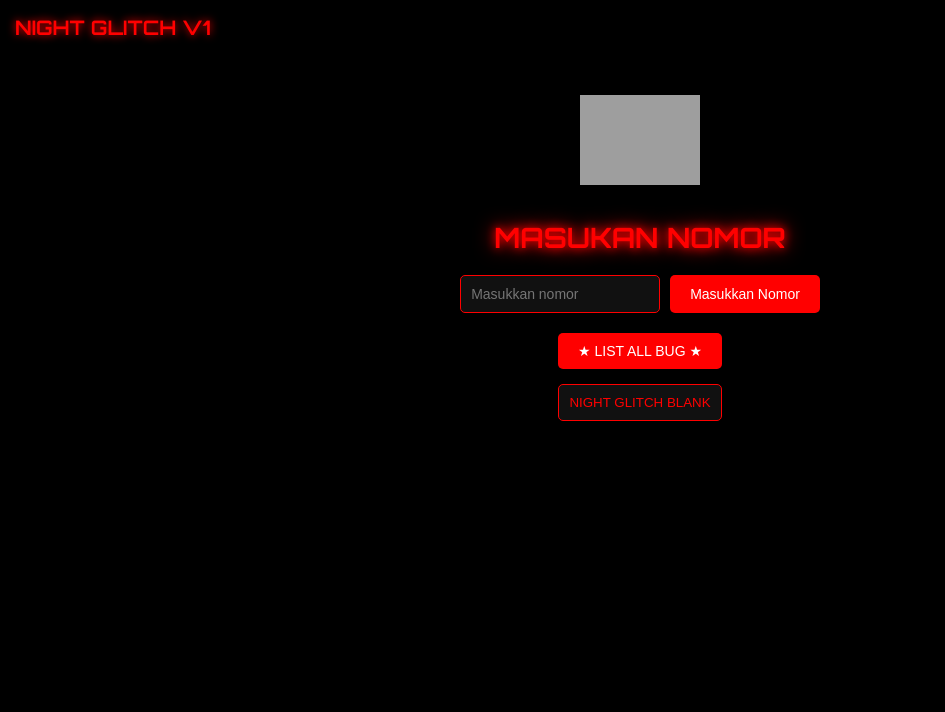
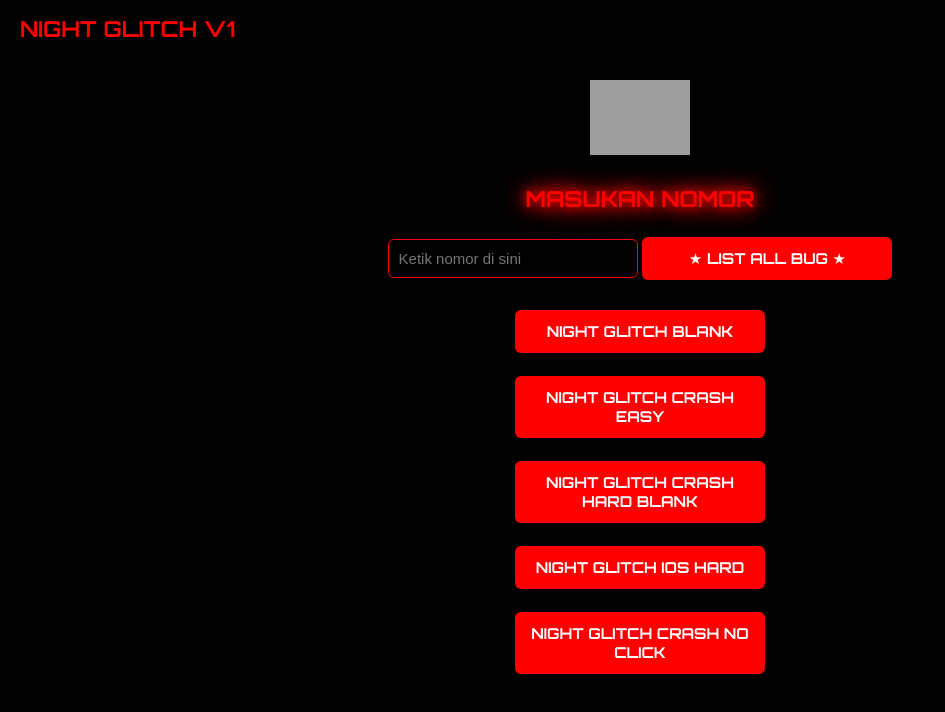
Before and after one commit to rafzzzhosting-source/bugbugbughaha, a plain HTML site: page dashboard.html in a window 1280 px wide. Both pictures are taken after a click on the button "★ LIST ALL BUG ★". Shown: the whole page, without its empty margins (0-945 px from the left). Drawn offline with Linux system fonts and the light colour scheme; grey boxes are pictures that could not be loaded.

Commit message:
Update dashboard.html

```diff
--- a/dashboard.html
+++ b/dashboard.html
@@ -3,154 +3,123 @@
 <head>
   <meta charset="UTF-8">
   <meta name="viewport" content="width=device-width, initial-scale=1.0">
-  <title>NIGHT GLITCH Dashboard</title>
+  <title>Dashboard - Night Glitch</title>
   <style>
     @import url('https://fonts.googleapis.com/css2?family=Orbitron:wght@700&display=swap');
 
-    * { box-sizing: border-box; margin:0; padding:0; }
+    * { box-sizing: border-box; }
     body {
+      margin: 0; padding: 0;
       font-family: 'Orbitron', sans-serif;
       background: #000;
       color: #fff;
-      min-height: 100vh;
     }
-
     .header {
-      position: absolute;
-      top: 15px;
-      left: 15px;
+      display: flex;
+      align-items: center;
+      padding: 15px 20px;
+    }
+    .header h1 {
       color: #ff0000;
-      font-size: 20px;
-      text-shadow: 0 0 8px #ff0000;
+      font-size: 22px;
+      margin: 0;
     }
-
-    .container {
-      display: flex;
-      flex-direction: column;
-      align-items: center;
-      justify-content: start;
-      padding-top: 80px;
+    .logo {
+      display: block;
+      margin: 10px auto;
+      width: 100px;
+      height: 100px;
+      object-fit: contain;
     }
-
-    .logo {
-      width: 120px;
-      height: 120px;
-      object-fit: contain;
-      margin-bottom: 20px;
+    .content {
+      text-align: center;
+      margin-top: 10px;
     }
-
-    .title {
-      font-size: 28px;
+    .content h2 {
+      font-size: 22px;
+      margin-bottom: 10px;
       color: #ff0000;
       text-shadow: 0 0 10px #ff0000,
-                   0 0 20px #ff0000;
-      margin-bottom: 20px;
+                   0 0 20px #ff0000,
+                   0 0 30px #ff0000;
     }
-
-    .input-group {
-      display: flex;
-      gap: 10px;
-      margin-bottom: 20px;
+    .input-number {
+      padding: 10px;
+      width: 250px;
+      border: 1px solid #ff0000;
+      background: #000;
+      color: #fff;
+      border-radius: 6px;
+      font-size: 15px;
+      outline: none;
     }
-
-    .input-group input {
-      padding: 10px;
-      border: 1px solid #ff0000;
-      border-radius: 5px;
-      background: #111;
+    .btn {
+      display: inline-block;
+      margin-top: 15px;
+      padding: 12px;
+      background: #ff0000;
       color: #fff;
-      width: 200px;
-      font-size: 14px;
-    }
-
-    .btn {
-      padding: 10px 20px;
-      background: #ff0000;
       border: none;
-      border-radius: 5px;
-      color: #fff;
-      font-size: 14px;
+      border-radius: 6px;
+      font-size: 15px;
       cursor: pointer;
       transition: 0.3s;
+      width: 250px;
+      font-family: 'Orbitron', sans-serif;
     }
     .btn:hover {
       background: #cc0000;
-      box-shadow: 0 0 8px #ff0000;
+      box-shadow: 0 0 10px #ff0000;
     }
-
-    .bugs {
-      display: flex;
+    .bug-buttons {
+      display: none;
       flex-direction: column;
-      gap: 10px;
+      align-items: center;
       margin-top: 15px;
+      gap: 8px;
     }
-
-    .bug-btn {
-      display: none;
-      padding: 10px;
-      background: #111;
-      border: 1px solid #ff0000;
-      color: #ff0000;
-      border-radius: 5px;
-      cursor: pointer;
-      transition: 0.3s;
-      text-align: center;
+    .bug-buttons .btn {
+      width: 250px;
     }
-
-    .bug-btn.show {
-      display: block;
-      animation: fadeIn 0.4s ease-in;
-    }
-
-    @keyframes fadeIn {
-      from {opacity:0; transform: translateY(-5px);}
-      to {opacity:1; transform: translateY(0);}
-    }
-
   </style>
 </head>
 <body>
-  <div class="header">NIGHT GLITCH V1</div>
+  <!-- Header kiri atas -->
+  <div class="header">
+    <h1>NIGHT GLITCH V1</h1>
+  </div>
 
-  <div class="container">
-    <img src="https://files.catbox.moe/1k8abd.png" alt="Logo" class="logo">
-    <div class="title">MASUKAN NOMOR</div>
+  <!-- Logo di atas -->
+  <img src="https://files.catbox.moe/1k8abd.png" alt="Logo" class="logo">
 
-    <div class="input-group">
-      <input type="text" id="nomor" placeholder="Masukkan nomor">
-      <button class="btn" onclick="masukanNomor()">Masukkan Nomor</button>
-    </div>
+  <div class="content">
+    <h2>MASUKAN NOMOR</h2>
+    <!-- Input nomor (tanpa tombol masukan) -->
+    <input type="text" class="input-number" placeholder="Ketik nomor di sini">
 
-    <button class="btn" onclick="tampilBugs()">★ LIST ALL BUG ★</button>
+    <!-- Tombol ★LIST ALL BUG★ -->
+    <button class="btn" onclick="showAllBugs()">★ LIST ALL BUG ★</button>
 
-    <div class="bugs" id="bugs-list">
-      <button class="bug-btn">NIGHT GLITCH BLANK</button>
-      <button class="bug-btn">NIGHT GLITCH CRASH EASY</button>
-      <button class="bug-btn">NIGHT GLITCH CRASH HARD BLANK</button>
-      <button class="bug-btn">NIGHT GLITCH IOS HARD</button>
-      <button class="bug-btn">NIGHT GLITCH CRASH NO CLICK</button>
+    <!-- Tombol-tombol bug muncul langsung -->
+    <div class="bug-buttons" id="bugButtons">
+      <button class="btn">NIGHT GLITCH BLANK</button>
+      <button class="btn">NIGHT GLITCH CRASH EASY</button>
+      <button class="btn">NIGHT GLITCH CRASH HARD BLANK</button>
+      <button class="btn">NIGHT GLITCH IOS HARD</button>
+      <button class="btn">NIGHT GLITCH CRASH NO CLICK</button>
     </div>
   </div>
 
   <script>
-    function masukanNomor(){
-      const nomor = document.getElementById('nomor').value;
-      if(nomor){
-        alert('Nomor berhasil dimasukkan: ' + nomor);
+    let bugVisible = false;
+    function showAllBugs() {
+      const bugContainer = document.getElementById('bugButtons');
+      if (!bugVisible) {
+        bugContainer.style.display = 'flex';
+        bugVisible = true;
       } else {
-        alert('Silakan masukkan nomor terlebih dahulu!');
-      }
-    }
-
-    let bugIndex = 0;
-    function tampilBugs() {
-      const bugs = document.querySelectorAll('#bugs-list .bug-btn');
-      if (bugIndex < bugs.length) {
-        bugs[bugIndex].classList.add('show');
-        bugIndex++;
-      } else {
-        bugIndex = 0;
-        bugs.forEach(btn => btn.classList.remove('show'));
+        bugContainer.style.display = 'none';
+        bugVisible = false;
       }
     }
   </script>
```
